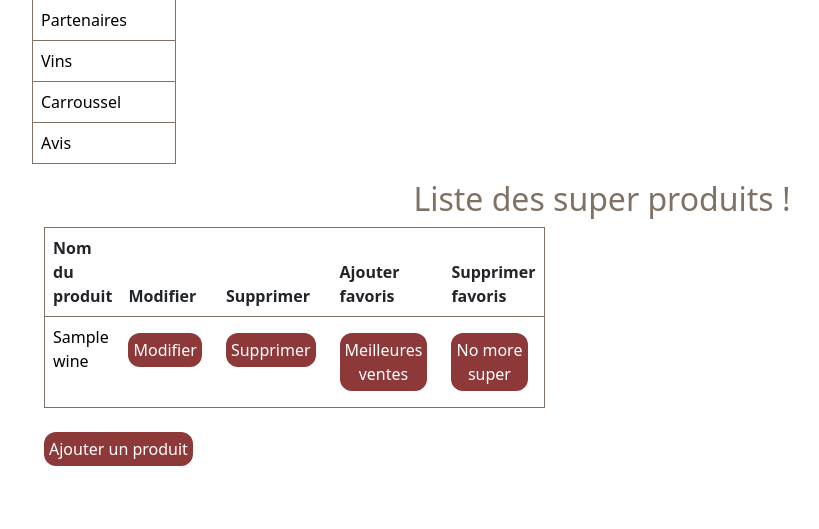
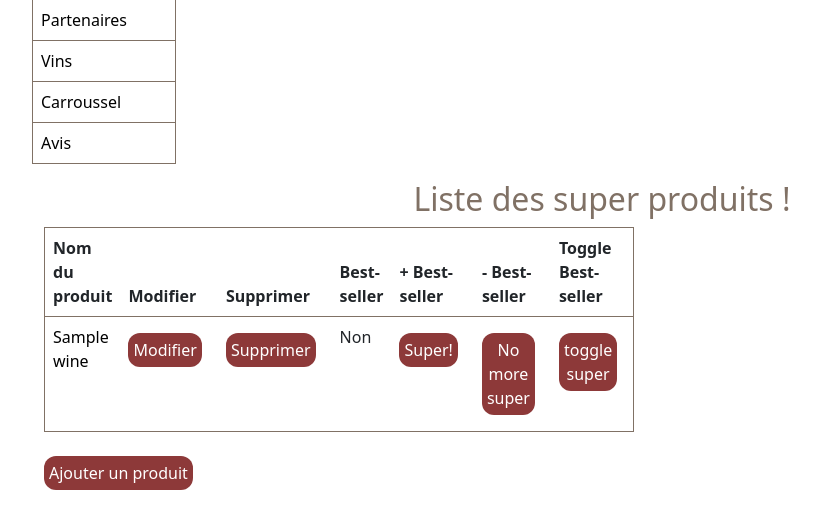
Before and after one commit to WildCodeSchool/2022_09_PHP_Lyon_Vin_sur_Vin, a PHP site: template src/View/Wine/list.html.twig in a window 1280 px wide. Shown: the part 198-727 px from the top of the page, without its empty margins (38-857 px from the left). Run offline with PHP 8.4, Linux system fonts and the light colour scheme; the template is opened without the code that fills it: most values are stand-ins (such as "Sample title", 1, 10 or a date in 2020); some libraries are stand-ins or nearby versions.

Commit message:
added function toggle best-sellers

```diff
--- a/src/View/Wine/list.html.twig
+++ b/src/View/Wine/list.html.twig
@@ -12,8 +12,10 @@
 					<th>Nom du produit</th>
 					<th>Modifier</th>
 					<th>Supprimer</th>
-					<th>Ajouter favoris</th>
-					<th>Supprimer favoris</th>
+					<th>Best-seller</th>
+					<th>+ Best-seller</th>
+					<th>- Best-seller</th>
+					<th>Toggle Best-seller</th>
 
 				</tr>
 			</thead>
@@ -36,9 +38,14 @@
 							</form>
 						</td>
 						<td>
+							{% if wine.favorite == 1 %}Oui{% else %}Non
+							{% endif %}
+
+						</td>
+						<td>
 							<form action="/wines/super" method="POST">
 								<input type="hidden" name="id" value="{{ wine.id }}">
-								<button>Meilleures ventes</button>
+								<button>Super!</button>
 							</form>
 						</td>
 						<td>
@@ -46,6 +53,13 @@
 							<form action="/wines/nomoresuper" method="POST">
 								<input type="hidden" name="id" value="{{ wine.id }}">
 								<button>No more super</button>
+							</form>
+						</td>
+						<td>
+
+							<form action="/wines/togglesuper" method="POST">
+								<input type="hidden" name="id" value="{{ wine.id }}">
+								<button>toggle super</button>
 							</form>
 						</td>
 					</tr>
--- a/src/routes.php
+++ b/src/routes.php
@@ -27,5 +27,6 @@ return [
     'partners/delete' => ['PartnerController', 'delete',],
     'wines/super' => ['WineController', 'addSuper', ['id']],
     'wines/nomoresuper' => ['WineController', 'deleteSuper', ['id']],
+    'wines/togglesuper' => ['WineController', 'toggleSuper', ['id']],
     // '' => ['WineController', 'showCard',]
 ];
```
Also changed, not shown: src/Controller/WineController.php (+16 -0 lines), src/Model/WineManager.php (+10 -0 lines).
